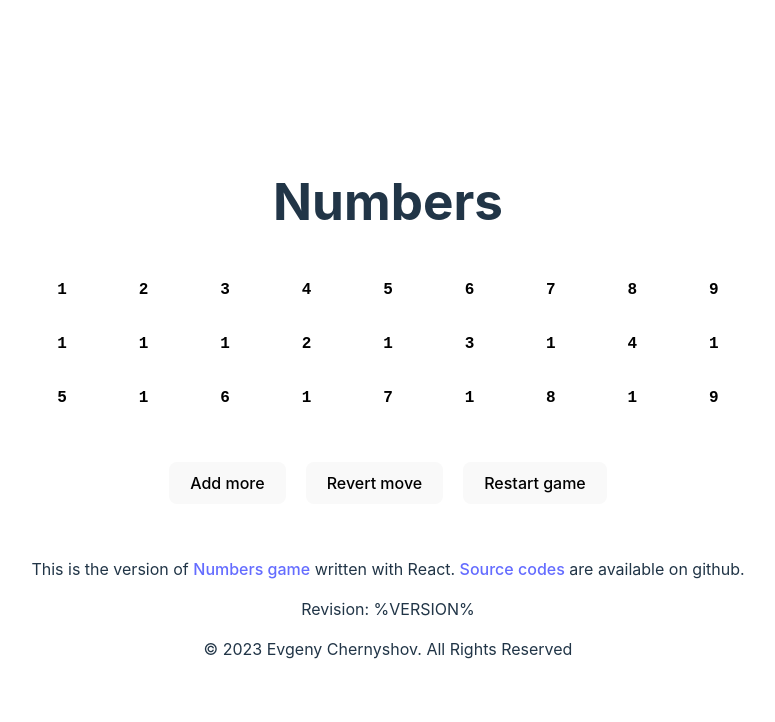
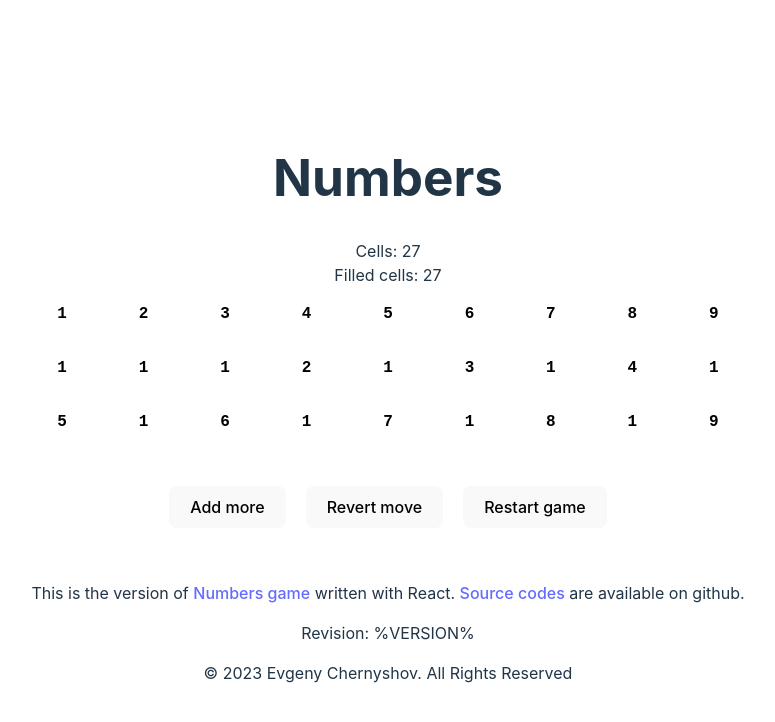
Before and after one commit to wastemaster/numbers-game, a React (Vite) app: page / in a window 1280 px wide. Shown: the top 722 px of the page, without its empty margins (252-1027 px from the left). Built offline with nearby package versions, Linux system fonts and the light colour scheme.

Commit message:
added detection of winning state && added optimization related to moreving empty lines

```diff
--- a/src/components/Game.jsx
+++ b/src/components/Game.jsx
@@ -1,4 +1,4 @@
-import { useState } from 'react'
+import { useState, useEffect } from 'react'
 import '../components/Game.css'
 
 export default function Game() {
@@ -53,7 +53,7 @@ export default function Game() {
         console.log(selectedY, selectedX)
 
         // values should match
-        if (gameBoard[currentIndex].value === gameBoard[selectedIndex].value ||
+        if (true || gameBoard[currentIndex].value === gameBoard[selectedIndex].value ||
         gameBoard[currentIndex].value + gameBoard[selectedIndex].value === 10) {
             // all good
         } else {
@@ -101,28 +101,6 @@ export default function Game() {
             return true
         }
 
-//         // same row
-//         if (currentY === selectedY) {
-//             // there are items between our items
-//             if (Math.abs(currentX - selectedX) !==1) {
-//
-//                 let [min, max] = [currentX, selectedX]
-//                 if (currentX > selectedX) {
-//                     [min, max] = [selectedX, currentX]
-//                 }
-//                 for (let i = min + 1; i < max; i ++) {
-//                     const idx = i + (currentY * 9)
-//                     if (gameBoard[idx].value !== undefined) {
-//                         return false
-//                     }
-//                     return true
-//                 }
-//
-//                 return false
-//             }
-//             return true
-//         }
-
         return false
     }
 
@@ -167,9 +145,13 @@ export default function Game() {
         })
     }
 
+    // use effect because need to check board after state change
+    useEffect(() => {
+        removeEmptyLines()
+    }, [gameBoard]);
+
+
     function handleClick(index) {
-        // console.log('current index=' + index)
-        // console.log('clicked value=' + gameBoard[index].value)
         // if empty value clicked - skip
         if (gameBoard[index].value === undefined) {
             return
@@ -181,13 +163,11 @@ export default function Game() {
             if (foundMatch(index)) {
                 // remove these items
                 resetItem(index)
-                removeEmptyLines()
             } else {
                 console.log('Not a match!')
             }
             // reset selections
             resetSelection()
-            // reset empty lines
             return
         }
 
@@ -212,6 +192,10 @@ export default function Game() {
         setGameBoard(getInitial())
     }
 
+    function getFilledCellsCount() {
+        return gameBoard.filter(item => item.value !== undefined).length
+    }
+
     const gameElements = gameBoard.map((item, index) => {
         return (
             <button
@@ -227,6 +211,12 @@ export default function Game() {
 
     return (
         <div>
+            <div>
+                <span>Cells: {gameBoard.length}</span>
+                <br />
+                <span>Filled cells: {getFilledCellsCount()}</span>
+            </div>
+            {getFilledCellsCount() === 0 && <h2>Congratulations! You won!</h2>}
             <div className="grid-container">
                 {gameElements}
             </div>
```
